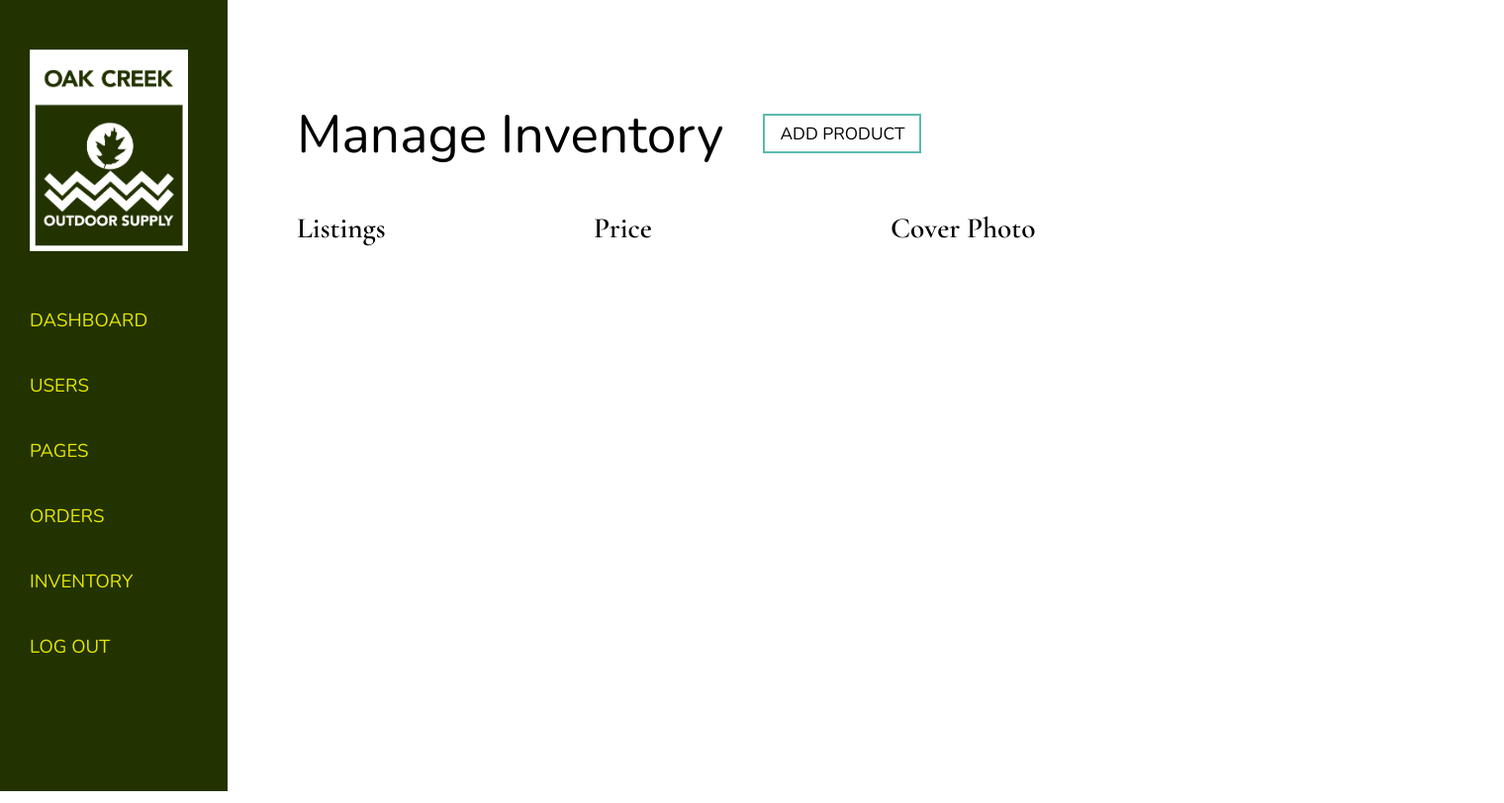
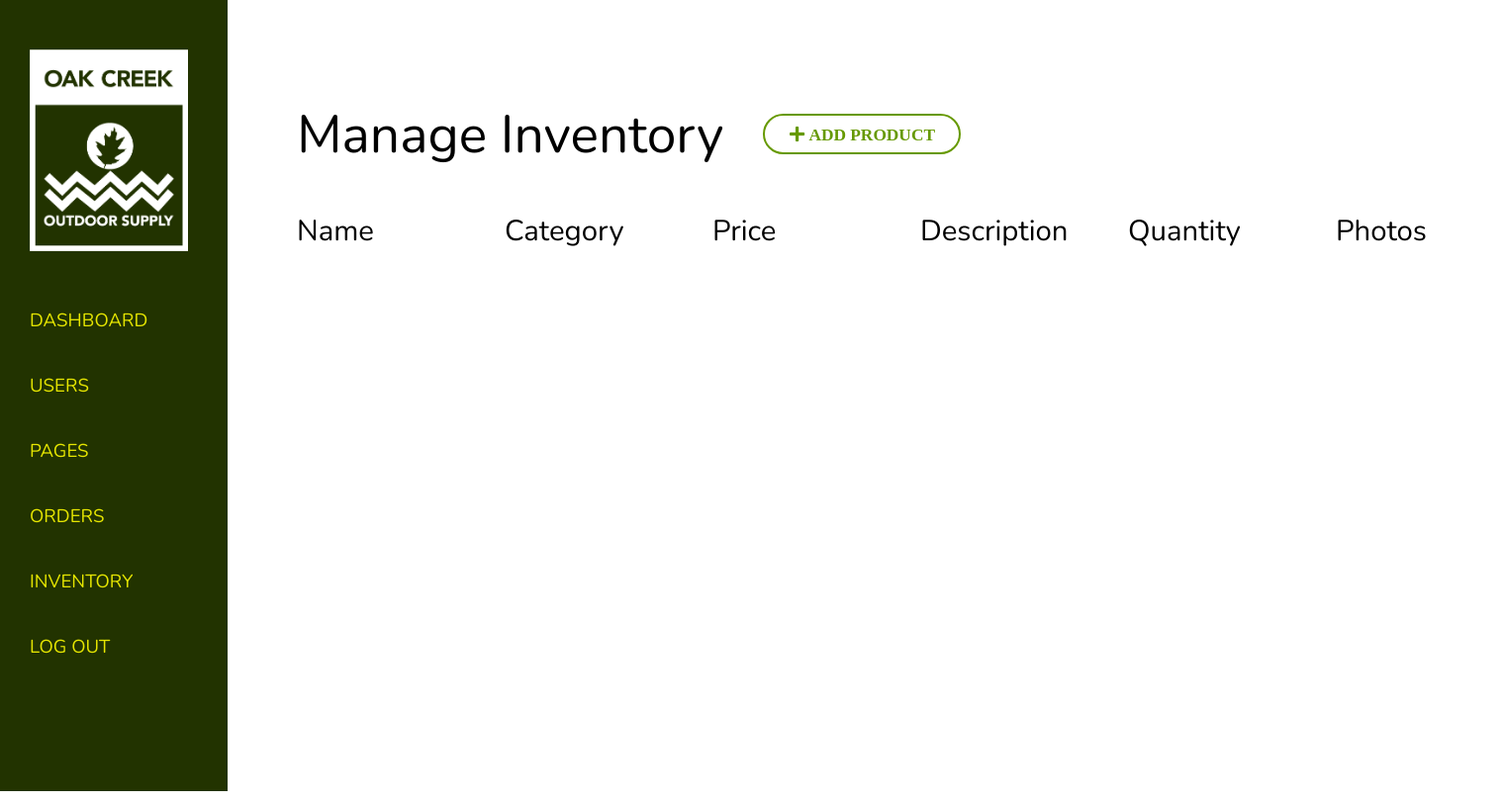
Before and after one commit to oakcreekoutdoor/oakcreek, a PHP site: page /admin/inventory.php in a window 1520 px wide. Shown: the top 812 px of the page at 99% size. Run offline with PHP 8.4, Linux system fonts and the light colour scheme; data that the repository does not hold is empty; some libraries are stand-ins or nearby versions.

Commit message:
product listings page completed

```diff
--- a/admin/add_inventory.php
+++ b/admin/add_inventory.php
@@ -3,15 +3,15 @@ include("partials/header.php");
 include("partials/nav.php");
 ?>
 <form method="post" action="save_menu.php" enctype="multipart/form-data" onsubmit="return validateForm();" id="serviceForm">
-	<h1>Add A Course</h1>
-	<label class="requiredLabel">Course Name:</label>
+	<h1>Add A Product</h1>
+	<label class="requiredLabel">Product Name:</label>
 	<input type="text" placeholder="Enter Course Name" name="strName" id="strName" class="requiredField" value=""/>
 	<label class="requiredLabel">Details:</label>
 	<textarea class="requiredField" name="strDetails" id="strDetails" value=""></textarea>
 	<label class="requiredLabel">Cover Photo:</label>
 	<input type="file" class="requiredField" id="strPhoto" name="strPhoto">
 
-	<input type="submit" value="Add Course">
+	<input type="submit" value="Add Product">
 </form>
 
 <?php
--- a/admin/css/style.css
+++ b/admin/css/style.css
@@ -186,7 +200,7 @@ nav a:hover {
 	background: #000;
 	color: #fff;
 }
-#contactBox, #serviceBox {
+#contactBox {
 	width: 500px;
 	margin: 0 auto;
 }
@@ -194,9 +208,9 @@ nav a:hover {
 	width: 40px;
 	text-align: center;
 }
-.contactList, .serviceList {
+.contactList, .contentList {
 	display: grid;
-	grid-template-columns: 1fr 1fr 1fr 1fr;
+	grid-template-columns: 1fr 1fr 1fr 1fr 1fr 1fr;
 	grid-column-gap: 60px;
 	margin-top: 40px;
 	padding-bottom: 50px;
@@ -264,33 +258,30 @@ nav a:hover {
 #editUser form, #editService form {
 	margin-top: 30px;
 }
-#content {
-	height: 1000px;
-}
-.serviceList {
-	height: 600px;
+.contentList {
 	margin-bottom: 100px;
 }
-.serviceList div {
+.contentList div {
 	margin: 0 auto;
 	margin-bottom: 10px;
-	width: 240px;
+	width: 150px;
 	height: 150px;
+	font-size: 12pt;
 }
 #content h1 {
 	font-size: 40pt;
 	display: inline-block;
 }
 #serviceBox img {
-	width: 150px;
+	width: 100px;
 }
-.serviceList h3, .galleryList h3 {
+.contentList h3, .galleryList h3 {
 	margin-bottom: 30px;
-	font-family: 'Cormorant Garamond', serif;
 	font-size: 22pt;
 }
-.serviceList p {
+.contentList p {
 	margin-bottom: 10px;
+	font-size: 12pt;
 }
 #content form {
 	padding-bottom: 100px;
@@ -300,15 +291,16 @@ nav a:hover {
 	float: right;
 	margin-left: 40px;
 	margin-top: 15px;
-	padding: 6px 10px;
-	border: 2px solid #5bbaae; /* teal */
-	width: 160px;
-	color: #000;
+	padding: 10px 15px;
+	border: 2px solid #669900; /* yellow green */
+	width: 200px;
 	font-size: 13pt;
 	text-align: center;
+	color: #669900; /* yellow green */
+	border-radius: 50px;
 }
 .addBtn:hover {
-	background-color: #5bbaae; /* teal */
+	background-color: #669900; /* yellow green */
 	color: #fff;
 }
 #serviceForm {
--- a/admin/inventory.php
+++ b/admin/inventory.php
@@ -5,7 +5,7 @@ include("partials/nav.php");
 <section id="content">
 	<div id="content-list">
 		<h1>Manage Inventory</h1>
-		<a class="addBtn" href="add_inventory.php">Add Product</a>
+		<a class="addBtn fas fa-plus" href="add_inventory.php"> Add Product</a>
 		<div id="serviceBox">
 
 			<?php
--- a/admin/partials/header.php
+++ b/admin/partials/header.php
@@ -34,5 +34,7 @@ $_GET["error"] = (isset($_GET["error"]))?$_GET["error"]:"";
 	<meta name="theme-color" content="#ffffff">
 
 	<script src="https://code.jquery.com/jquery-3.3.1.min.js" integrity="sha256-FgpCb/KJQlLNfOu91ta32o/NMZxltwRo8QtmkMRdAu8="crossorigin="anonymous"></script>
+
+	<link rel="stylesheet" href="https://use.fontawesome.com/releases/v5.4.1/css/all.css" integrity="sha384-5sAR7xN1Nv6T6+dT2mhtzEpVJvfS3NScPQTrOxhwjIuvcA67KV2R5Jz6kr4abQsz" crossorigin="anonymous">
 </head>
 <body>
--- a/admin/partials/inventory_list.php
+++ b/admin/partials/inventory_list.php
@@ -20,21 +20,34 @@ $arrPhotos = runSelectSQL("
 ");
 
 ?>
-	<div class="serviceList">
+	<div class="contentList">
 		<div>
-			<h3>Listings</h3>
+			<h3>Name</h3>
 
 			<?php
 			foreach($arrProducts as $product)
 			{
 			?>
-			<div><p><?=$product['strName']?></p><a class="editBtn" href="edit_inventory.php?id=<?=$product['id']?>">Edit</a><a class="deleteBtn" href="delete_inventory.php?id=<?=$product['id']?>">Delete</a>
-
+			<div>
+				<p><?=$product['strName']?></p>
+				<a class="editBtn" href="edit_inventory.php?id=<?=$product['id']?>"><span class="far fa-edit"></span></a>
+				<a class="deleteBtn" href="delete_inventory.php?id=<?=$product['id']?>"><span class="far fa-trash-alt"></span></a>
 			</div>
 		<?php
+		}
+		?></div>
 
+		<div>
+			<h3>Category</h3>
+
+			<?php
+			foreach($arrProducts as $product)
+			{
+			?>
+			<div><?=$product['strCategoryName']?></div>
+
+		<?php
 		}
-
 		?></div>
 
 		<div>
@@ -44,32 +57,47 @@ $arrPhotos = runSelectSQL("
 			foreach($arrProducts as $product)
 			{
 			?>
-		<div><?=$product['nPrice']?>
-
-	</div>
+			<div><?=$product['nPrice']?></div>
 
 		<?php
-
 		}
-
 		?></div>
 
 		<div>
-		<h3>Cover Photo</h3>
+			<h3>Description</h3>
+
+			<?php
+			foreach($arrProducts as $product)
+			{
+			?>
+			<div><?=$product['strDescription']?></div>
+
+		<?php
+		}
+		?></div>
+
+		<div>
+			<h3>Quantity</h3>
+
+			<?php
+			foreach($arrProducts as $product)
+			{
+			?>
+			<div><?=$product['nQuantity']?></div>
+
+		<?php
+		}
+		?></div>
+
+		<div>
+			<h3>Photos</h3>
 
 			<?php
 			foreach($arrPhotos as $photo)
 			{
 			?>
-		<div><img class="photo" src="../assets/<?=$photo['strPhoto']?>"/>
-
-	</div>
-
-
+			<div><img class="photo" src="../assets/<?=$photo['strPhoto']?>"/></div>
 		<?php
-
 		}
-
 		?></div>
-
-	</div>
+	</div><!--serviceList-->
```
Also changed, not shown: other parts of admin/css/style.css (+15 -21 lines). Lines whose indentation alone changed are shown as unchanged.
